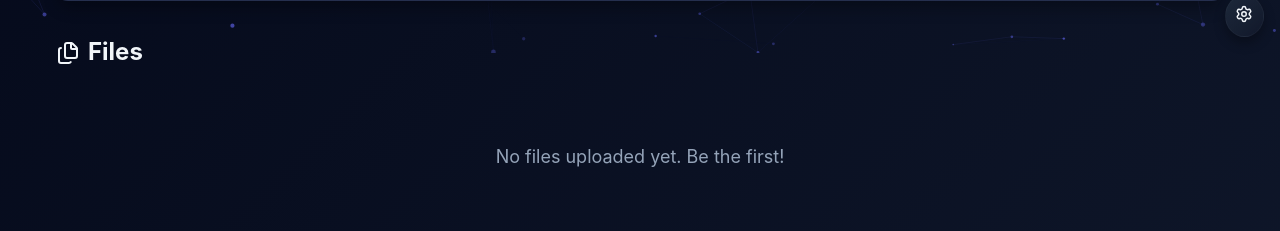
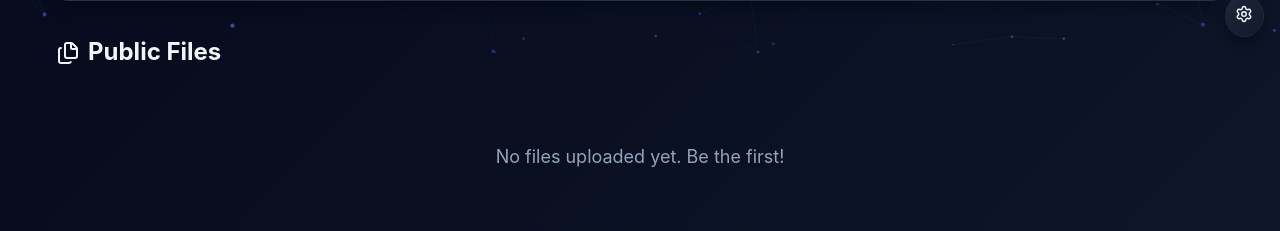
Before and after one commit to newnewsposes/http-web-next, a Flask app: page /files/ in a window 1280 px wide. Shown: the part 747-978 px from the top of the page. Run offline with Flask 3, Linux system fonts and the light colour scheme; data that the repository does not hold is empty; some libraries are stand-ins or nearby versions.

Commit message:
Add is_browsable flag; disallow anonymous browsing; rename Files header to Public Files

```diff
--- a/app/blueprints/files.py
+++ b/app/blueprints/files.py
@@ -18,12 +18,13 @@ def index():
     Public files are visible to everyone. Private files are visible to owners and admins only.
     """
     if current_user.is_authenticated:
+        # Logged-in users see public files + their own files
         files = File.query.filter(
             db.or_(File.is_public == True, File.user_id == current_user.id)
         ).order_by(File.uploaded_at.desc()).all()
     else:
-        # Show only public files to anonymous users
-        files = File.query.filter_by(is_public=True).order_by(File.uploaded_at.desc()).all()
+        # Anonymous users should not browse public files
+        files = []
 
     return render_template('files/index.html', files=files)
 
--- a/app/models/file.py
+++ b/app/models/file.py
@@ -21,6 +21,8 @@ class File(db.Model):
     # User ownership (nullable for backwards compatibility with anonymous uploads)
     user_id = db.Column(db.Integer, db.ForeignKey('users.id'), nullable=True, index=True)
     is_public = db.Column(db.Boolean, default=True, nullable=False)  # Public vs private file
+    # Browsable controls whether file appears in Public Files listing (opt-in)
+    is_browsable = db.Column(db.Boolean, default=False, nullable=False)
 
     def __repr__(self):
         return f'<File {self.original_name}>'
--- a/app/templates/files/index.html
+++ b/app/templates/files/index.html
@@ -34,7 +34,7 @@
     </section>
 
     <section class="files-section">
-        <h2><i data-lucide="files" style="width: 24px; height: 24px; vertical-align: middle; margin-right: 8px;"></i>Files</h2>
+        <h2><i data-lucide="files" style="width: 24px; height: 24px; vertical-align: middle; margin-right: 8px;"></i>Public Files</h2>
         {% if files %}
             <div class="files-grid">
                 {% for file in files %}
```
